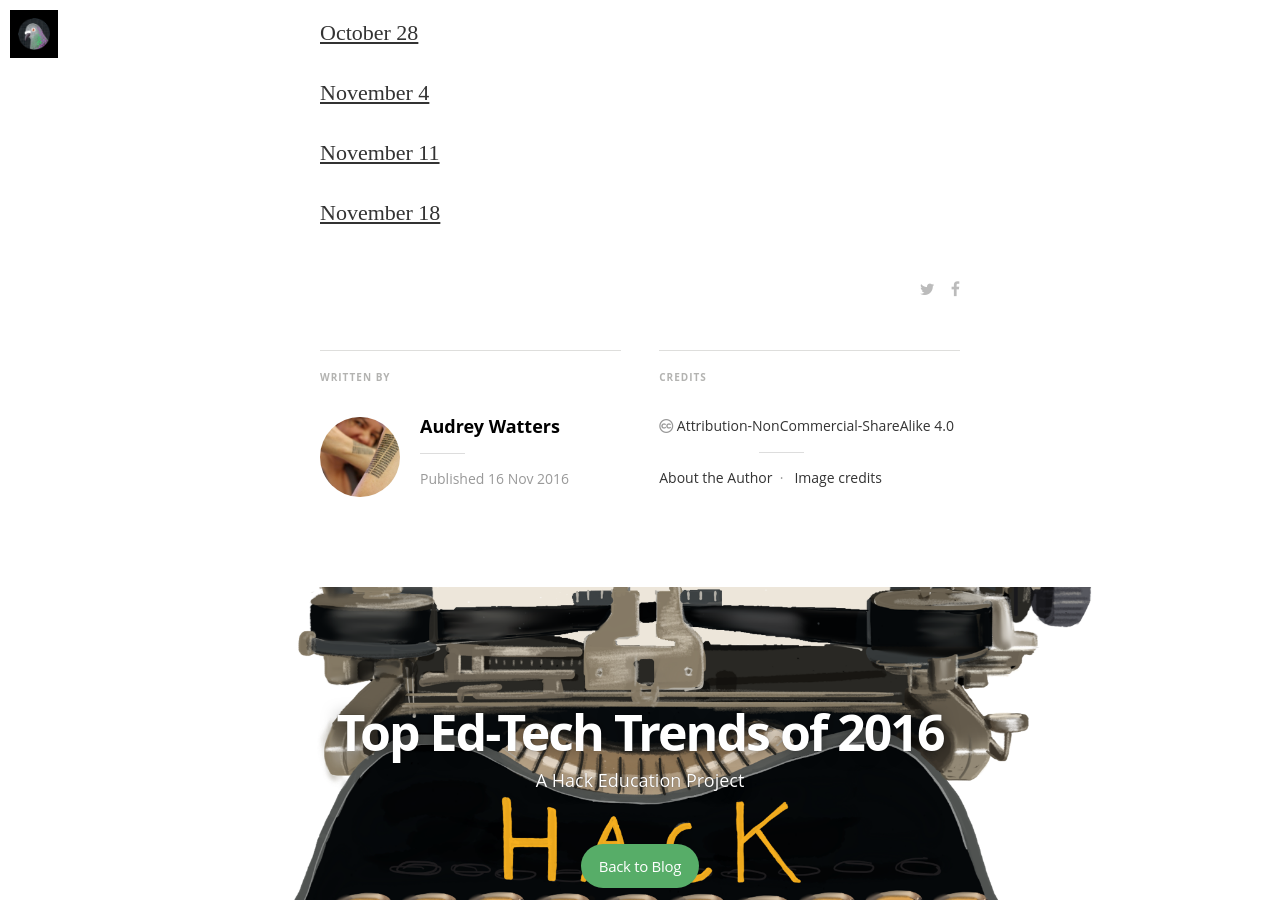
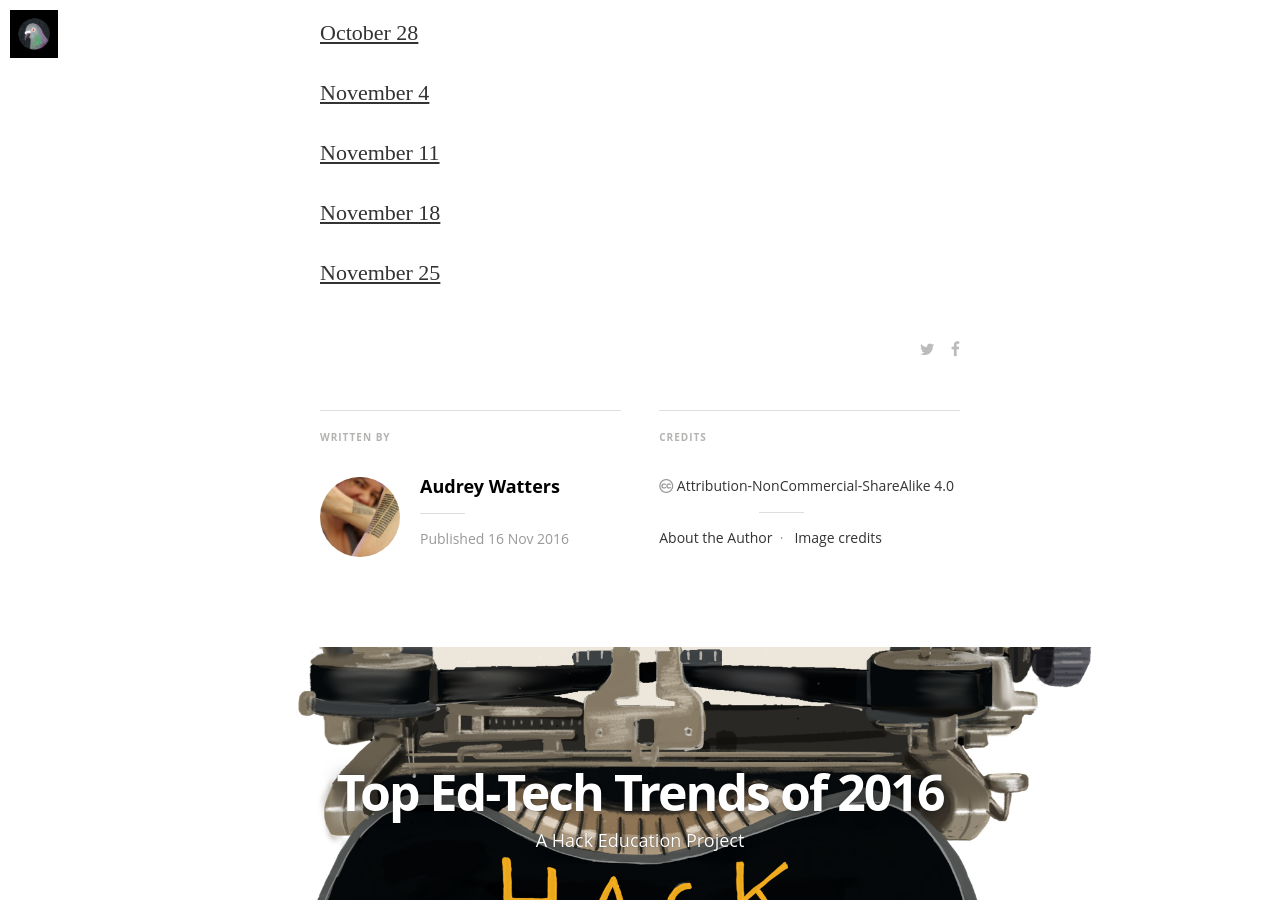
Before and after one commit to HackEducation/2016trends, a Jekyll site: the page built from _posts/2016-11-16-hack-education-weekly-news.html, in a window 1280 px wide and 900 px high, scrolled down 3586 px. Built offline with Jekyll 4.4.1, drawn with Linux system fonts in a browser that asks for light colours; nearby versions of some CDN libraries; some web fonts are replaced.

Commit message:
added link

```diff
--- a/_posts/2016-11-16-hack-education-weekly-news.html
+++ b/_posts/2016-11-16-hack-education-weekly-news.html
@@ -101,3 +101,5 @@
 <p><a href="http://hackeducation.com/2016/11/11/hack-education-weekly-news">November 11</a></p>
 
 <p><a href="http://hackeducation.com/2016/11/18/hack-education-weekly-news">November 18</a></p>
+
+<p><a href="http://hackeducation.com/2016/11/25/hack-education-weekly-news">November 25</a></p>
```
